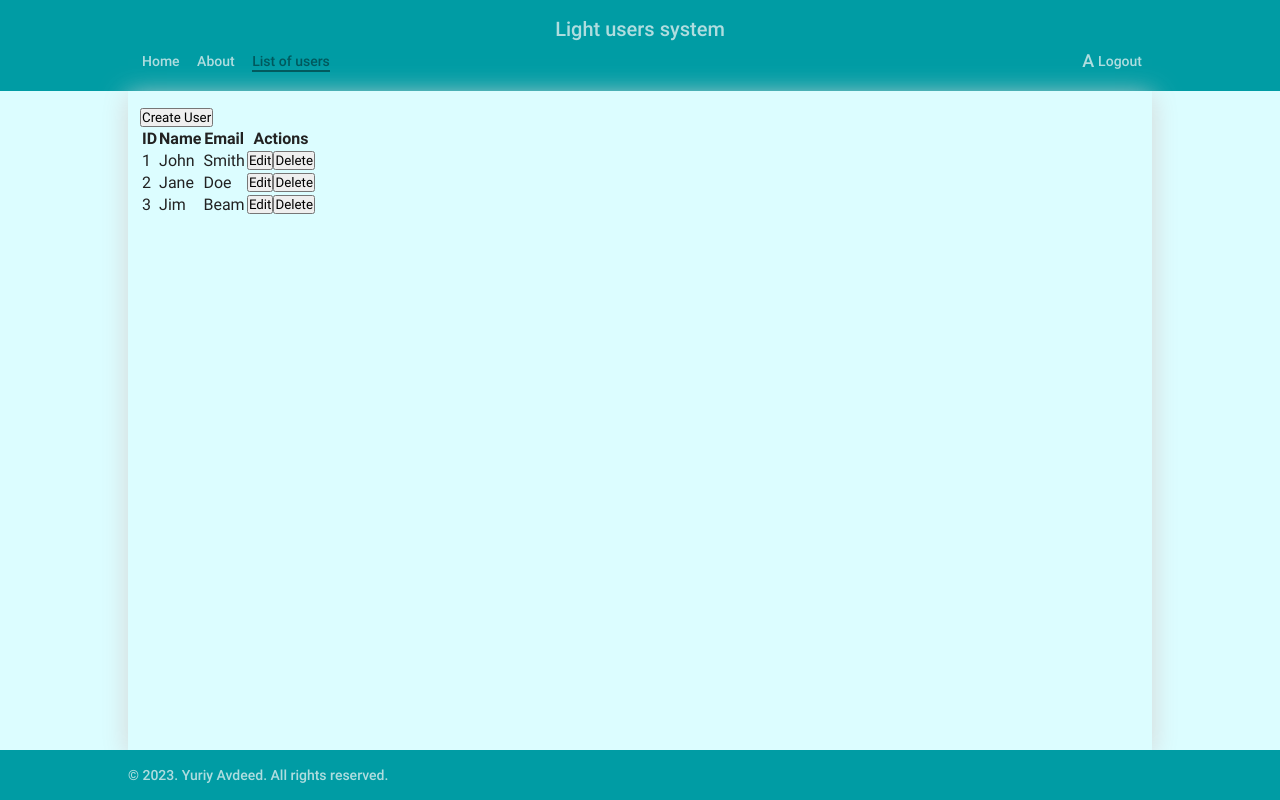
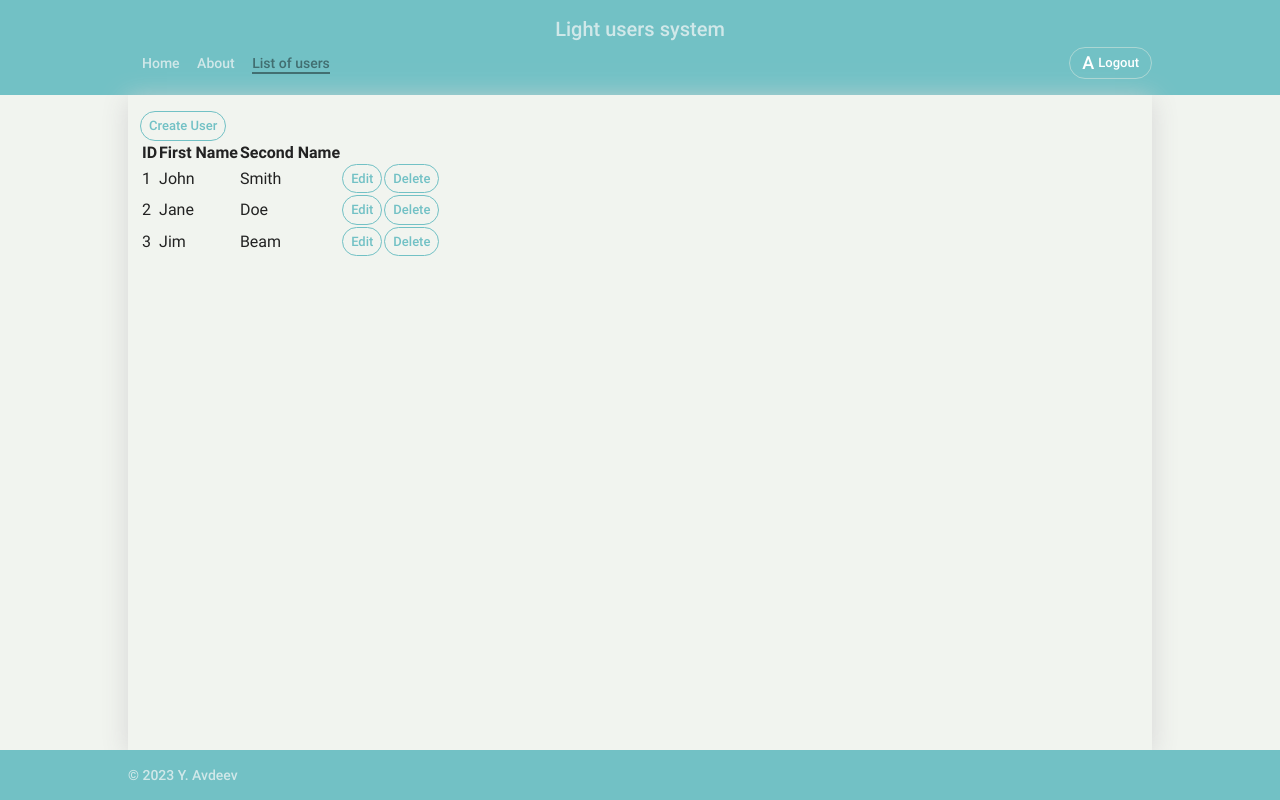
Before and after one commit to yuriy-avdeev/light-users-system, a Vue app: page /users in a window 1280 px wide. Built offline with nearby package versions, Linux system fonts and the light colour scheme; sample sign-in values are in the browser's storage.

Commit message:
feat: add ui button

```diff
--- a/src/App.vue
+++ b/src/App.vue
@@ -1,7 +1,7 @@
 <script setup lang="ts">
 import { RouterView } from 'vue-router'
-import AppHeader from './components/AppHeader.vue'
-import AppFooter from './components/AppFooter.vue'
+import AppHeader from '@/components/AppHeader.vue'
+import AppFooter from '@/components/AppFooter.vue'
 </script>
 
 <template>
--- a/src/assets/main.css
+++ b/src/assets/main.css
@@ -7,12 +7,12 @@
   --color-black: #181818;
   --color-black-soft: #222222;
   --color-light-grey: #f3f3f3;
-  --color-dark-grey: #9e9e9e;
+  --color-dark-grey: #d4d4d4;
   --color-success: #00b606;
   --color-danger: #ff3232;
 
-  --color-background: #bafcff80;
-  --color-background-secondary: #009ca4;
+  --color-background: #e4ebe180;
+  --color-background-secondary: #72c1c5;
 
   --color-text: var(--color-black-soft);
   --color-text-hovered: #0000006e;
--- a/src/components/AppFooter.vue
+++ b/src/components/AppFooter.vue
@@ -1,7 +1,7 @@
 <template>
   <footer class="footer">
     <p class="footer__text">
-      &copy; {{ new Date().getFullYear() }}. Yuriy Avdeed. All rights reserved.
+      &copy; {{ new Date().getFullYear() }} Y. Avdeev
     </p>
   </footer>
 </template>
--- a/src/components/AppHeader.vue
+++ b/src/components/AppHeader.vue
@@ -3,6 +3,7 @@ import { computed, ref } from 'vue'
 import { RouterLink, useRouter } from 'vue-router'
 import { useUserStore } from '@/stores/user'
 import { useLoginFormStore } from '@/stores/loginForm'
+import UiButton from './UI/UiButton.vue'
 
 const props = defineProps({
   title: {
@@ -72,13 +73,16 @@ const logout = () => {
       </RouterLink>
     </nav>
 
-    <div class="header__login-container">
-      <button
-        class="header__login-button"
-        :class="[{
-          'header__login-button--active': userStore.auth && !userStore.isAdmin,
-          'header__login-button--focus': isConfirmationContainerOpened
-        }]"
+    <div class="header__login">
+      <UiButton
+        :text="loginButtonText"
+        isDarkBase
+        :isActive="isConfirmationContainerOpened"
+        :class="[
+          'header__login-button',
+          { 'header__login-button_has-user': userStore.auth && !userStore.isAdmin },
+          { 'header__login-button_active': isConfirmationContainerOpened }
+        ]"
         @click.prevent="handleLoginButton"
       >
         <span
@@ -87,32 +91,30 @@ const logout = () => {
         >
           A
         </span>
-
-        {{ loginButtonText }}
-      </button>
+      </UiButton>
 
       <div
+        class="header__confirmation-wrapper"
+        :class="{ 'header__confirmation-wrapper_active': isConfirmationContainerOpened }"
+      >
+        <div
           class="header__confirmation-container"
-        :class="{ 'header__confirmation-container--active': isConfirmationContainerOpened }"
+          :class="{ 'header__confirmation-container_active': isConfirmationContainerOpened }"
         >
           <p class="header__confirmation-text">
             Are you sure?
           </p>
 
-        <button
-          class="
-          header__confirmation-button"
+          <UiButton
+            text="YES"
             @click.prevent="logout"
-        >
-          YES
-        </button>
+          />
 
-        <button
-          class="header__confirmation-button"
+          <UiButton
+            text="NO"
             @click.prevent="isConfirmationContainerOpened = false"
-        >
-          NO
-        </button>
+          />
+        </div>
       </div>
     </div>
   </header>
@@ -158,32 +160,22 @@ const logout = () => {
   border-bottom: solid 2px var(--color-text-hovered);
 }
 
-.header__login-container {
+.header__login {
+  margin-left: auto;
   position: relative;
 }
 
 .header__login-button {
-  padding: 8px 10px;
-  height: 28px;
-  display: flex;
-  align-items: center;
-  border-radius: 6px;
-  border: none;
-  outline: none;
-  background: transparent;
-  font: 500 14px/1 'Roboto';
-  color: var(--color-white-soft);
-  transition: box-shadow 350ms;
-  cursor: pointer;
+  min-height: 32px;
+  padding: 4px 12px;
 }
 
-.header__login-button--focus {
-  box-shadow: inset 3px -3px 6px var(--color-white-soft);
-  border-radius: 6px 6px 0 0;
+.header__login-button_active {
+  border-radius: 16px 16px 0 16px;
 }
 
-.header__login-button--active {
-  padding-left: 28px;
+.header__login-button_has-user {
+  padding-left: 30px;
   background: url(@/assets/icons/user.svg) no-repeat;
   background-size: 18px;
   background-position: 5px center;
@@ -194,25 +186,40 @@ const logout = () => {
   margin-right: 4px;
 }
 
+.header__confirmation-wrapper {
+  height: 0;
+  width: 125px;
+  overflow: hidden;
+  position: absolute;
+  top: calc(100% + 2px);
+  right: 0;
+  height: 0;
+  border-radius: 8px 0 8px 8px;
+}
+
+.header__confirmation-wrapper_active {
+  height: 75px;
+}
+
 .header__confirmation-container {
-  width: 125px;
-  height: 0;
-  overflow: hidden;
+  width: 100%;
+  height: 75px;
   display: flex;
   align-items: center;
   justify-content: center;
   flex-wrap: wrap;
   gap: 7px;
-  position: absolute;
-  top: calc(100% + 2px);
-  right: 0;
+  position: relative;
+  top: -90px;
+  opacity: 0;
   border-radius: 8px 0 8px 8px;
   background-color: var(--color-white);
-  transition: height 350ms;
+  transition: top 450ms, opacity 400ms;
 }
 
-.header__confirmation-container--active {
-  height: 75px;
+.header__confirmation-container_active {
+  top: 0;
+  opacity: 1;
 }
 
 .header__confirmation-text {
@@ -244,18 +251,6 @@ const logout = () => {
 }
 
 @media (hover: hover) {
-  .header__login-button:hover {
-    box-shadow: inset 3px -3px 6px var(--color-white-soft);
-  }
-
-  .header__confirmation-button:first-of-type:hover {
-    box-shadow: inset 0 0 5px var(--color-dark-grey);
-  }
-
-  .header__confirmation-button:last-of-type:hover {
-    box-shadow: inset 0 0 5px var(--color-success);
-  }
-
   .header__link:hover:not(.router-link-exact-active) {
     color: var(--color-text-hovered);
     cursor: pointer;
--- a/src/components/LoginForm.vue
+++ b/src/components/LoginForm.vue
@@ -4,6 +4,7 @@ import { useRouter } from 'vue-router'
 import { useUserStore } from '@/stores/user'
 import { useLoginFormStore } from '@/stores/loginForm'
 import { debounce } from '@/utilities/debounce'
+import UiButton from './UI/UiButton.vue'
 
 const props = defineProps({
     nextPage: {
@@ -114,16 +115,12 @@ const performLogin = async () => {
                     it needs {{ 5 - trimmedPassword.length }} more {{ trimmedPassword.length === 4 ? 'char' : 'chars' }}
                     here
                 </span>
-
             </label>
 
-            <button
-                class="login-form__button"
-                :class="{ 'login-form__button_disabled': isButtonDisabled }"
-                type="submit"
-            >
-                Login
-            </button>
+            <UiButton
+                text="Login"
+                :isDisabled="isButtonDisabled"
+            />
         </form>
     </div>
 </template>
@@ -197,29 +194,4 @@ const performLogin = async () => {
     outline: none;
     box-shadow: 0 0 3px var(--color-background-secondary);
 }
-
-.login-form__button {
-    border-radius: 6px;
-    border: none;
-    background-color: var(--color-background-secondary);
-    margin-top: 5px;
-    padding: 6px 4px;
-    cursor: pointer;
-    font: 500 13px/1.2 var(--main-font);
-    color: var(--color-white);
-    transition: color 300ms, background-color 300ms;
-}
-
-.login-form__button_disabled {
-    pointer-events: none;
-    background-color: var(--color-dark-grey);
-}
-
-@media (hover: hover) {
-    .login-form__button:hover {
-        background-color: var(--color-white);
-        box-shadow: inset 10px -10px 15px var(--color-background);
-        color: var(--color-background-secondary);
-    }
-}
 </style>
--- /dev/null
+++ b/src/components/UI/UiButton.vue
@@ -0,0 +1,97 @@
+<script setup lang="ts">
+import type { PropType } from 'vue'
+
+const props = defineProps({
+    type: {
+        type: String as PropType<'submit' | 'button'>,
+        default: 'submit',
+    },
+
+    text: {
+        type: String,
+        require: true,
+    },
+
+    isActive: {
+        type: Boolean,
+        default: false,
+    },
+
+    isDisabled: {
+        type: Boolean,
+        default: false,
+    },
+
+    isDarkBase: {
+        type: Boolean,
+        default: false,
+    }
+})
+</script>
+
+<template>
+    <button
+        class="ui-button"
+        :class="{
+            'ui-button_active': props.isActive,
+            'ui-button_disabled': props.isDisabled,
+            'ui-button_dark': !props.isDarkBase,
+            'ui-button_light': props.isDarkBase
+        }"
+        :type="props.type"
+    >
+        <slot></slot>
+
+        {{ props.text }}
+    </button>
+</template>
+
+<style scoped>
+.ui-button {
+    display: flex;
+    align-items: center;
+    justify-content: center;
+    border-radius: 16px;
+    outline: none;
+    background-color: transparent;
+    padding: 6px 8px;
+    cursor: pointer;
+    font: 500 13px/1.2 var(--main-font);
+    transition: box-shadow 200ms, border-color, 300ms;
+}
+
+.ui-button_dark {
+    color: var(--color-background-secondary);
+    border: 1px solid var(--color-background-secondary);
+}
+
+.ui-button_light {
+    color: var(--color-white);
+    border: 1px solid var(--color-background);
+}
+
+.ui-button_active.ui-button_dark {
+    box-shadow: inset 4px -4px 8px var(--color-background-secondary);
+}
+
+.ui-button_active.ui-button_light {
+    box-shadow: inset 4px -4px 8px var(--color-background);
+}
+
+.ui-button_disabled {
+    pointer-events: none;
+    background-color: var(--color-dark-grey);
+    border: 1px solid var(--color-dark-grey);
+    color: var(--color-white);
+}
+
+@media (hover: hover) {
+    .ui-button_dark:hover {
+        box-shadow: inset 3px -3px 6px var(--color-background-secondary);
+    }
+
+    .ui-button_light:hover {
+        box-shadow: inset 4px -4px 8px var(--color-background);
+    }
+}
+</style>
--- /dev/null
+++ b/src/components/UsersList.vue
@@ -0,0 +1,85 @@
+<script setup lang="ts">
+import { onMounted } from 'vue'
+import { storeToRefs } from 'pinia'
+import { useUsersStore } from '@/stores/users'
+import type { User } from '@/types/store-types'
+import UiButton from './UI/UiButton.vue'
+
+const usersStore = useUsersStore()
+const { users } = storeToRefs(usersStore)
+
+onMounted(async () => {
+    if (!users.value.length) {
+        await usersStore.initializeUsers()
+    }
+})
+
+const editUser = (user: User) => [
+    console.log('user: ', user)
+    //
+]
+
+const deleteUser = (id: number) => [
+    console.log('id: ', id)
+    //
+]
+</script>
+
+<template>
+    <div v-if="!users">
+        <!-- TODO - add loader component -->
+        Loading users...
+    </div>
+
+    <table
+        v-else
+        class="users-list"
+    >
+        <thead>
+            <tr>
+                <th>ID</th>
+
+                <th>First Name</th>
+
+                <th>Second Name</th>
+
+                <th></th>
+
+                <th></th>
+            </tr>
+        </thead>
+
+        <tbody>
+            <tr
+                v-for="user in users"
+                :key="user.id"
+            >
+                <td>{{ user.id }}</td>
+
+                <td>{{ user.first_name }}</td>
+
+                <td>{{ user.second_name }}</td>
+
+                <td>
+                    <UiButton
+                        text="Edit"
+                        @click.prevent="editUser(user)"
+                    />
+                </td>
+
+                <td>
+                    <UiButton
+                        text="Delete"
+                        @click.prevent="deleteUser(user.id)"
+                    />
+                </td>
+            </tr>
+        </tbody>
+    </table>
+</template>
+
+<style scoped>
+.users-list {
+    /*  */
+}
+</style>
--- a/src/pages/HomePage.vue
+++ b/src/pages/HomePage.vue
@@ -20,6 +20,7 @@ onBeforeRouteLeave((to) => {
     <PopupWrapper
       v-if="loginFormStore.showForm"
       @click.self="loginFormStore.closeLoginForm()"
+      @keydown.esc="loginFormStore.closeLoginForm()"
     >
       <LoginForm :next-page="previousRoute" />
     </PopupWrapper>
--- a/src/pages/UsersListPage.vue
+++ b/src/pages/UsersListPage.vue
@@ -1,31 +1,17 @@
 <script setup lang="ts">
-import { onMounted } from 'vue'
 import { storeToRefs } from 'pinia'
 import { useUsersStore } from '@/stores/users'
 import type { User } from '@/types/store-types'
+import UsersList from '@/components/UsersList.vue'
+
 
 const usersStore = useUsersStore()
 const { users } = storeToRefs(usersStore)
+import UiButton from '@/components/UI/UiButton.vue'
 
-onMounted(async () => {
-  if (!users.value.length) {
-    await usersStore.initializeUsers()
-  }
-})
-
-const createUser = () => [
+const createUser = () => {
   // open popup with form - pointless to create new user manually here, but...
-]
-
-const editUser = (user: User) => [
-  console.log('user: ', user)
-  //
-]
-
-const deleteUser = (id: number) => [
-  console.log('id: ', id)
-  //
-]
+}
 </script>
 
 <template>
@@ -34,46 +20,22 @@ const deleteUser = (id: number) => [
     Loading users...
   </div>
 
+
   <div
     v-else
     class="users-list-page"
   >
-    <button @click.prevent="createUser">Create User</button>
+    <UiButton
+      text="Create User"
+      @click.prevent="createUser"
+    />
 
-    <table>
-      <thead>
-        <tr>
-          <th>ID</th>
-
-          <th>Name</th>
-
-          <th>Email</th>
-
-          <th>Actions</th>
-        </tr>
-      </thead>
-
-      <tbody>
-        <tr
-          v-for="user in users"
-          :key="user.id"
-        >
-          <td>{{ user.id }}</td>
-
-          <td>{{ user.first_name }}</td>
-
-          <td>{{ user.second_name }}</td>
-
-          <td>
-            <button @click.prevent="editUser(user)">Edit</button>
-            <button @click.prevent="deleteUser(user.id)">Delete</button>
-          </td>
-        </tr>
-      </tbody>
-    </table>
+    <UsersList />
   </div>
 </template>
 
 <style scoped>
-.users-list-page {}
+.users-list-page {
+  /*  */
+}
 </style>
```
Also changed, not shown: src/components/AppLoader.vue (added, +11 -0 lines). Lines whose indentation alone changed are shown as unchanged.
